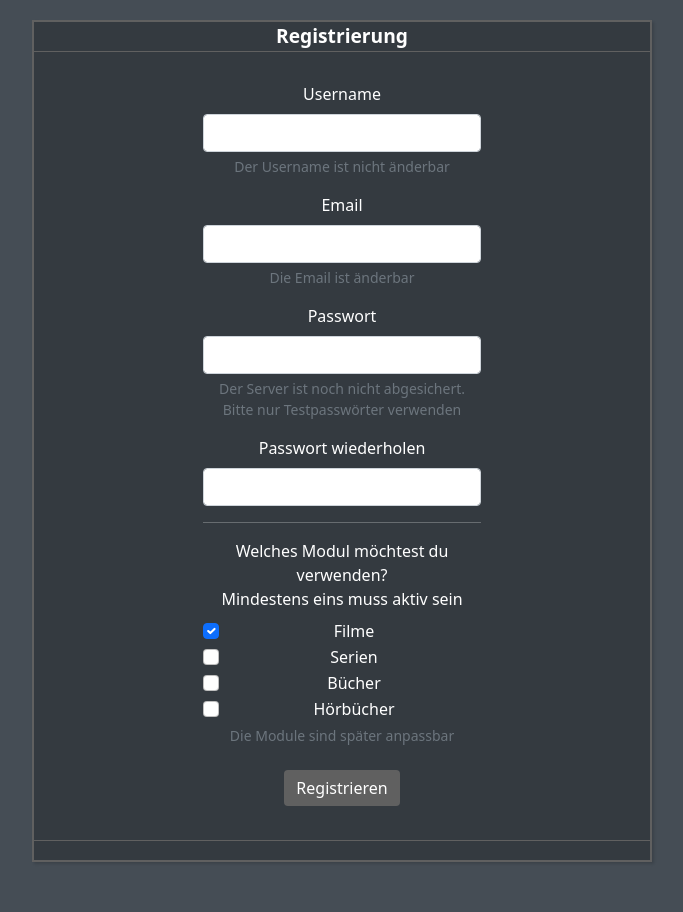
After one commit to Sattelpunkt/serien, a PHP site: template App/Views/register.php in a window 1280 px wide. The commit adds this page. Shown: the whole page, without its empty margins (298-981 px from the left). Run offline with PHP 8.4, Linux system fonts and the light colour scheme; the template is opened without the code that fills it, so the values that code supplies are empty; some libraries are stand-ins or nearby versions.

Commit message:
Register Template gebaut Eingabefelderprüfen - Ist der Username schon vergeben? - Sind die Passwörter identisch - Ist mindestens eine Checkbox aktiv - Ist es eine gültige Email
Bugfix Router(unter beobachtung)

Penis entfernt ;)

```diff
--- a/App/Controllers/HomeController.php
+++ b/App/Controllers/HomeController.php
@@ -15,8 +15,8 @@ class HomeController extends MainController
         $this->model->getDB();
         $this->view->setContentTemplate('index');
 
-        # Session::addMSG('danger', 'Penis');
-        # Session::addMSG('info', 'Penis');
+        # Session::addMSG('danger', 'Test');
+        # Session::addMSG('info', 'Test');
        $this->view->render();
     }
 
--- /dev/null
+++ b/App/Views/register.php
@@ -0,0 +1,98 @@
+<?php
+$this->printHeader();
+?>
+<div class="col d-flex flex-column h-sm-100">
+    <div class="content">
+        <div class="col-12 boxklein">
+            <div class="boxheader">Registrierung</div>
+            <div class="boxbody">
+                <center>
+
+                    <?php
+                    $this->displayMSG();
+                    ?>
+
+                    <form action="https://<?= URL ?>doRegister/" method="post">
+                        <div class="form-group col-md-6">
+                            <div class="mb-3">
+                                <label for="username" class="form-label">Username</label>
+                                <input type="text" class="form-control" id="username" name="username" aria-describedby="usernamelHelp" autocomplete="false" required>
+                                <div id="emailHelp" class="form-text">Der Username ist nicht änderbar</div>
+                            </div>
+                            <div class="mb-3">
+                                <label for="email" class="form-label">Email</label>
+                                <input type="email" class="form-control" id="email" name="email" aria-describedby="emailHelp" autocomplete="false" required>
+                                <div id="emailHelp" class="form-text">Die Email ist änderbar</div>
+                            </div>
+                            <div class="mb-3">
+                                <label for="password1" class="form-label">Passwort</label>
+                                <input type="password" class="form-control" id="password1" name="password1"
+                                       aria-describedby="passwordHelp" autocomplete="false" required>
+                                <div id="passwordHelp" class="form-text">Der Server ist noch nicht abgesichert. Bitte
+                                    nur Testpasswörter verwenden
+                                </div>
+                            </div>
+                            <div class="mb-3">
+                                <label for="password2" class="form-label">Passwort wiederholen</label>
+                                <input type="password" class="form-control" id="password2" name="password2"
+                                       aria-describedby="passwordHelp" autocomplete="false" required>
+
+                            </div>
+
+                            <hr/>
+
+                            <label for="checkbox" class="form-label">Welches Modul möchtest du verwenden? <br />Mindestens eins muss aktiv sein</label>
+
+                            <div class="form-check">
+                                <input type="hidden" value="0" name="filme">
+                                <input class="form-check-input" type="checkbox" name="filme" value="1" id="flexCheckDefault" checked>
+                                <label class="form-check-label" for="flexCheckDefault">
+                                    Filme
+                                </label>
+                            </div>
+                            <div class="form-check">
+                                <input type="hidden" value="0" name="serie">
+                                <input class="form-check-input" type="checkbox" name="serie" value="1" id="flexCheckChecked">
+                                <label class="form-check-label" for="flexCheckChecked">
+                                    Serien
+                                </label>
+                            </div>
+                            <div class="form-check">
+                                <input type="hidden" value="0" name="buecher">
+                                <input class="form-check-input" type="checkbox" name="buecher" value="1" id="flexCheckChecked">
+                                <label class="form-check-label" for="flexCheckChecked">
+                                    Bücher
+                                </label>
+                            </div>
+                            <div class="form-check">
+                                <input type="hidden" value="0" name="hoerbuecher">
+                                <input class="form-check-input" type="checkbox" name="hoerbuecher" value="1" id="flexCheckChecked"
+                                       aria-describedby="checkboxHelp">
+                                <label class="form-check-label" for="flexCheckChecked">
+                                    Hörbücher
+                                </label>
+                            </div>
+                            <div id="checkboxHelp" class="form-text">Die Module sind später anpassbar</div>
+                            <br />
+                            <div class="col-12">
+                                <button type="submit" class="btn btn-primary graybutton">Registrieren</button>
+                            </div><br />
+                </center>
+                </form>
+            </div>
+            <div class="boxfooter"></div>
+        </div>
+
+
+    </div>
+
+</div>
+
+</div>
+
+
+<script src="https://cdn.jsdelivr.net/npm/bootstrap@5.1.3/dist/js/bootstrap.bundle.min.js"
+        integrity="sha384-ka7Sk0Gln4gmtz2MlQnikT1wXgYsOg+OMhuP+IlRH9sENBO0LRn5q+8nbTov4+1p"
+        crossorigin="anonymous"></script>
+</body>
+</html>
--- a/App/config.php
+++ b/App/config.php
@@ -18,6 +18,6 @@ class config
         'Database_Host' => 'ddev-serien-db:3306',
         'Database_User' => 'root',
         'Database_Password' => 'root',
-        'Database_Name' => 'serien'
+        'Database_Name' => 'medien'
     ];
 }
--- a/Core/Router.php
+++ b/Core/Router.php
@@ -28,7 +28,6 @@ class Router
         }
 
         preg_match_all('/([0-9]+)/', $_SERVER['REQUEST_URI'], $params);
-
         #Route suchen
         foreach (self::$routes as $route) {
             if ($route['path'] == $urlPath) {
@@ -48,7 +47,7 @@ class Router
 
     public static function redirect($location)
     {
-        header('Location: ' . ROOT . $location);
+        header('Location: https://' . URL . $location);
         exit();
     }
 }
--- a/public/index.php
+++ b/public/index.php
@@ -8,6 +8,7 @@ use \App\config;
 define('DS', DIRECTORY_SEPARATOR);
 
 define('PROOT', str_replace('public', '', __DIR__));
+define('URL',$_SERVER['HTTP_HOST']."/");
 
 
 require_once PROOT . DS . 'Core' . DS . 'Autoload.php';
--- a/public/views/css/main.css
+++ b/public/views/css/main.css
@@ -22,14 +22,17 @@ main {
     overflow-x: auto;
     overflow-y: hidden;
 }
+
 .sidebar-header {
     text-align: center;
     color: white;
 
 }
+
 .nav-link.active {
     background-color: #606060 !important;
 }
+
 .sidebar {
     background-color: #343A40;
     border-right: 1px solid #606060;
@@ -37,6 +40,7 @@ main {
     position: relative;
 
 }
+
 .navigation a:hover {
     background-color: #606060;
 }
@@ -55,11 +59,10 @@ main {
     width: 90%;
     border-top: 1px solid #606060;
     color: gray;
-    font-size:smaller;
-    position : absolute;
-    bottom   : 0px;
+    font-size: smaller;
+    position: absolute;
+    bottom: 0px;
 }
-
 
 
 .content {
@@ -79,6 +82,7 @@ main {
     position: fixed;
     bottom: 10px;
 }
+
 .box {
     background-color: #343A40;
     min-height: 20vh;
@@ -86,6 +90,7 @@ main {
     border: 2px solid #606060;
     box-shadow: rgba(0, 0, 0, 0.15) 1.95px 1.95px 2.6px;
     position: relative;
+
 }
 
 .boxheader {
@@ -94,7 +99,7 @@ main {
     border-bottom: 1px solid #606060;
     text-align: center;
     color: white;
-    font-size:larger;
+    font-size: larger;
     font-weight: bold;
 }
 
@@ -105,10 +110,11 @@ main {
     border-top: 1px solid #606060;
     text-align: right;
     color: gray;
-    font-size:smaller;
-    position : absolute;
-    bottom   : 0;
+    font-size: smaller;
+    position: absolute;
+    bottom: 0;
 }
+
 .boxbody {
     background-color: #343A40;
     min-height: 30px;
@@ -117,9 +123,20 @@ main {
     padding: 30px;
 }
 
+.boxklein {
+    background-color: #343A40;
+    min-height: 20vh;
+    margin-bottom: 30px;
+    border: 2px solid #606060;
+    box-shadow: rgba(0, 0, 0, 0.15) 1.95px 1.95px 2.6px;
+    position: relative;
+    width: 50%;
+    left: 25%;
+}
+
 .table_main {
     border: none;
-    border-collapse:separate;
+    border-collapse: separate;
     border-spacing: 0px 5px;
     font-size: 14px;
     color: white;
```
Also changed, not shown: App/Controllers/UserController.php (added, +33 -0 lines), App/Library/Users.php (added, +40 -0 lines), App/Models/UserModel.php (added, +24 -0 lines), App/routes.php (+15 -0 lines).
